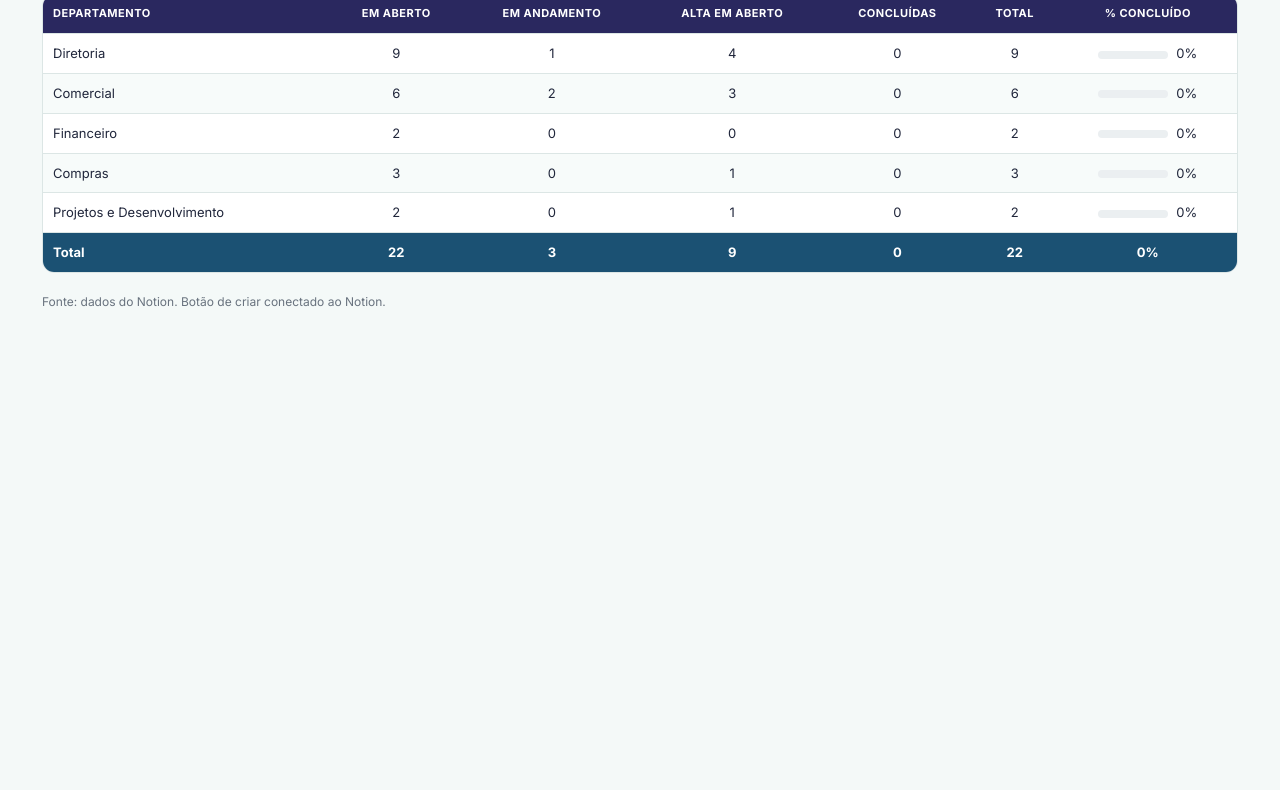
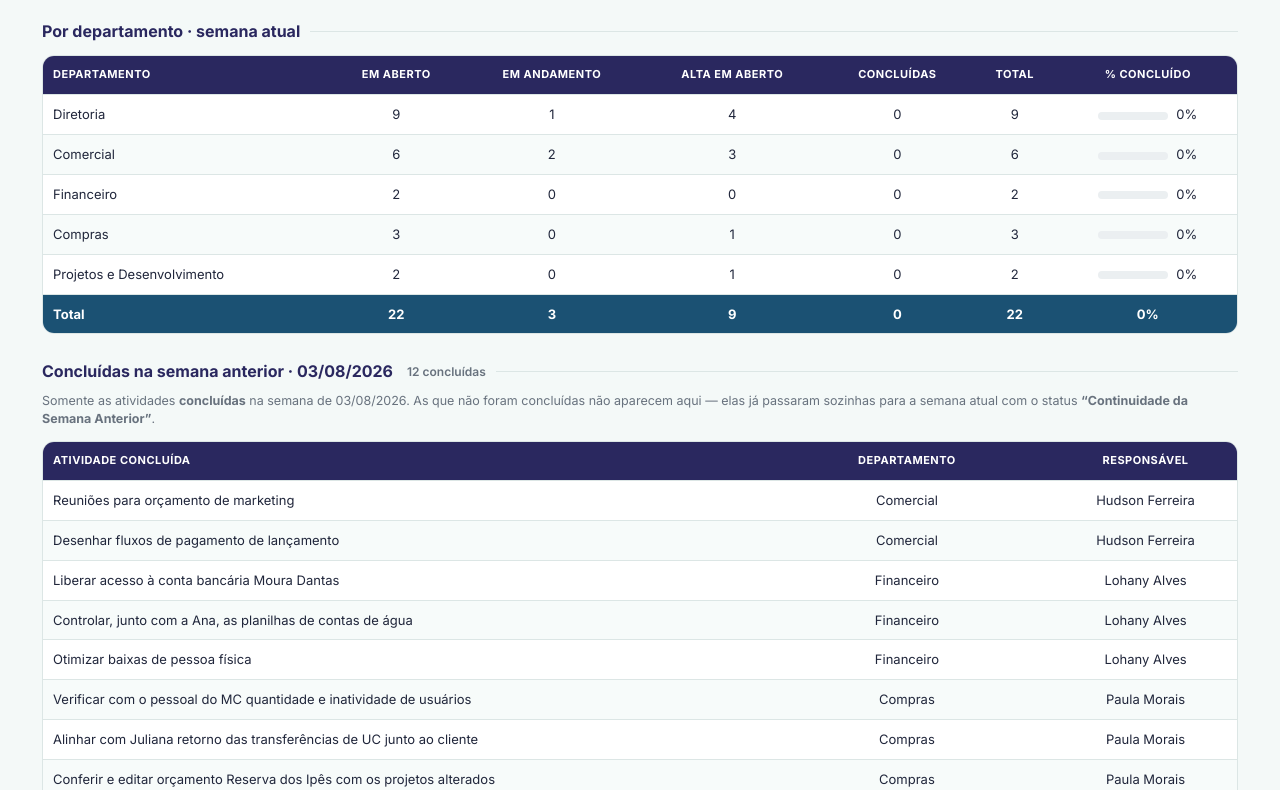
Before and after one commit to DEVMoraisEng/RAS-SEMANAL, a plain HTML site: page index.html in a window 1280 px wide. Shown: the part 370-1160 px from the top of the page. Before the commit the page ends 800 px from the top, so only its background shows below. Drawn offline with Linux system fonts and the light colour scheme.

Commit message:
Add files via upload

```diff
--- a/index.html
+++ b/index.html
@@ -54,7 +54,7 @@ main.wrap{padding:40px 22px 60px}
 .skyline{position:absolute;right:0;bottom:0;left:0;height:70px;opacity:.35;pointer-events:none}
 
 /* ===== KPI cards ===== */
-.kpis{display:grid;grid-template-columns:1.4fr repeat(5,1fr);gap:12px;position:relative}
+.kpis{display:grid;grid-template-columns:1.4fr repeat(6,1fr);gap:12px;position:relative}
 .kpi{border-radius:14px;padding:14px 16px;color:#fff;min-height:92px;display:flex;flex-direction:column;justify-content:space-between}
 .kpi .lab{font-size:11px;letter-spacing:.7px;text-transform:uppercase;opacity:.95;font-weight:700}
 .kpi .val{font-family:Sora;font-size:34px;font-weight:700;line-height:1}
@@ -62,10 +62,12 @@ main.wrap{padding:40px 22px 60px}
 .kpi.k1{background:#8A929B}.kpi.k2{background:var(--andamento);color:var(--andamento-t)}
 .kpi.k3{background:var(--pendente);color:var(--pendente-t)}.kpi.k4{background:var(--verde);color:var(--concluido-t)}
 .kpi.k5{background:var(--navy)}
+.kpi.kc{background:var(--continua);color:var(--continua-t)}
 .kpi.small .val{font-size:26px}
 
 .sec-title{font-size:16px;font-weight:700;margin:26px 0 12px;color:var(--navy);display:flex;align-items:center;gap:10px}
 .sec-title::after{content:"";flex:1;height:1px;background:var(--line)}
+.hint-prev{color:var(--muted);font-size:12.5px;line-height:1.5;margin:-4px 0 12px}
 
 /* ===== relatório table ===== */
 .tbl{width:100%;border-collapse:separate;border-spacing:0;background:var(--card);border:1px solid var(--line);border-radius:12px;overflow:hidden}
@@ -418,16 +420,32 @@ function skylineSVG(){
   </svg>`;
 }
 
+// O resumo NÃO segue o seletor de semanas: ele sempre mostra a semana atual
+// (segunda de hoje) e a semana anterior, que é a regra fixa da reunião.
+//   - Semana atual: atividades em aberto + concluídas
+//   - Semana anterior: apenas as concluídas (as não concluídas já foram
+//     arrastadas para a semana atual pelo rollover)
 function renderRelatorio(){
-  const rows = weekAtiv();
-  const cnt = s => rows.filter(a=>a.status===s).length;
-  const af=cnt("A Fazer"), ea=cnt("Em Andamento"), pe=cnt("Pendente"), co=cnt("Concluído");
-  const aberto=af+ea+pe, total=aberto+co, pct= total? Math.round(co/total*100):0;
-  const cards = `<div class="hero-wrap"><div class="kpis">
+  const SEG = segundaAtual();
+  const ANT = segundaAnterior();
+  const atuais     = ATIV.filter(a=>a.semana===SEG);
+  const anteriores = ATIV.filter(a=>a.semana===ANT);
+
+  /* ---------- SEMANA ATUAL: em aberto + concluídas ---------- */
+  const cnt = s => atuais.filter(a=>a.status===s).length;
+  const af=cnt("A Fazer"), ea=cnt("Em Andamento"), pe=cnt("Pendente"),
+        ct=cnt("Continuidade da Semana Anterior"), co=cnt("Concluído");
+  // "Em aberto" agora inclui as arrastadas (Continuidade), batendo com a
+  // coluna Em aberto da tabela por departamento (que usa OPEN).
+  const aberto=af+ea+pe+ct, total=aberto+co, pct= total? Math.round(co/total*100):0;
+
+  const cards = `<div class="sec-title">Semana atual · ${fmtBR(SEG)}</div>
+  <div class="hero-wrap"><div class="kpis">
     <div class="kpi hero"><div class="lab">Em aberto</div><div class="val">${aberto}</div></div>
     <div class="kpi k1"><div class="lab">A fazer</div><div class="val">${af}</div></div>
     <div class="kpi k2"><div class="lab">Em andamento</div><div class="val">${ea}</div></div>
     <div class="kpi k3"><div class="lab">Pendentes</div><div class="val">${pe}</div></div>
+    <div class="kpi kc"><div class="lab">Continuidade</div><div class="val">${ct}</div></div>
     <div class="kpi k4"><div class="lab">Concluídas</div><div class="val">${co}</div></div>
     <div class="kpi k5 small"><div class="lab">% conclusão</div><div class="val">${pct}%</div></div>
   </div>${skylineSVG()}</div>`;
@@ -435,7 +453,7 @@ function renderRelatorio(){
   let body="";
   let tAb=0,tEa=0,tAlt=0,tCo=0,tTo=0;
   DEPARTAMENTOS.forEach(s=>{
-    const r = rows.filter(a=>a.setor===s);
+    const r = atuais.filter(a=>a.setor===s);
     const ab = r.filter(a=>OPEN.includes(a.status)).length;
     const ea2 = r.filter(a=>a.status==="Em Andamento").length;
     const alt = r.filter(a=>a.prioridade==="Alta" && OPEN.includes(a.status)).length;
@@ -446,13 +464,32 @@ function renderRelatorio(){
       <td><span class="bar"><span style="width:${p}%"></span></span>${p}%</td></tr>`;
   });
   const tp = tTo?Math.round(tCo/tTo*100):0;
-  const table = `<div class="sec-title">Em aberto por departamento</div>
+  const table = `<div class="sec-title">Por departamento · semana atual</div>
     <table class="tbl"><thead><tr>
       <th>Departamento</th><th>Em aberto</th><th>Em andamento</th><th>Alta em aberto</th><th>Concluídas</th><th>Total</th><th>% concluído</th>
     </tr></thead><tbody>${body}
     <tr class="total"><td>Total</td><td>${tAb}</td><td>${tEa}</td><td>${tAlt}</td><td>${tCo}</td><td>${tTo}</td><td>${tp}%</td></tr>
     </tbody></table>`;
-  document.getElementById("relatorio").innerHTML = cards + table;
+
+  /* ---------- SEMANA ANTERIOR: só as concluídas ---------- */
+  const concAnt = [];
+  DEPARTAMENTOS.forEach(s=>{
+    anteriores.filter(a=>a.setor===s && a.status==="Concluído").forEach(a=>concAnt.push(a));
+  });
+  const antBody = concAnt.length
+    ? concAnt.map(a=>`<tr>
+        <td style="text-align:left">${escapeHtml(a.nome)}</td>
+        <td>${escapeHtml(a.setor||"—")}</td>
+        <td>${escapeHtml(a.responsavel||"—")}</td>
+      </tr>`).join("")
+    : `<tr class="empty-row"><td colspan="3">Nenhuma atividade concluída registrada na semana anterior.</td></tr>`;
+  const prev = `<div class="sec-title">Concluídas na semana anterior · ${fmtBR(ANT)} <span class="wlabel" style="font-weight:600">${concAnt.length} concluída${concAnt.length===1?"":"s"}</span></div>
+    <p class="hint-prev">Somente as atividades <b>concluídas</b> na semana de ${fmtBR(ANT)}. As que não foram concluídas não aparecem aqui — elas já passaram sozinhas para a semana atual com o status <b>“Continuidade da Semana Anterior”</b>.</p>
+    <table class="tbl"><thead><tr>
+      <th>Atividade concluída</th><th>Departamento</th><th>Responsável</th>
+    </tr></thead><tbody>${antBody}</tbody></table>`;
+
+  document.getElementById("relatorio").innerHTML = cards + table + prev;
 }
 
 function weekSwitchHTML(){
```
Also changed, not shown: 1 other file.
